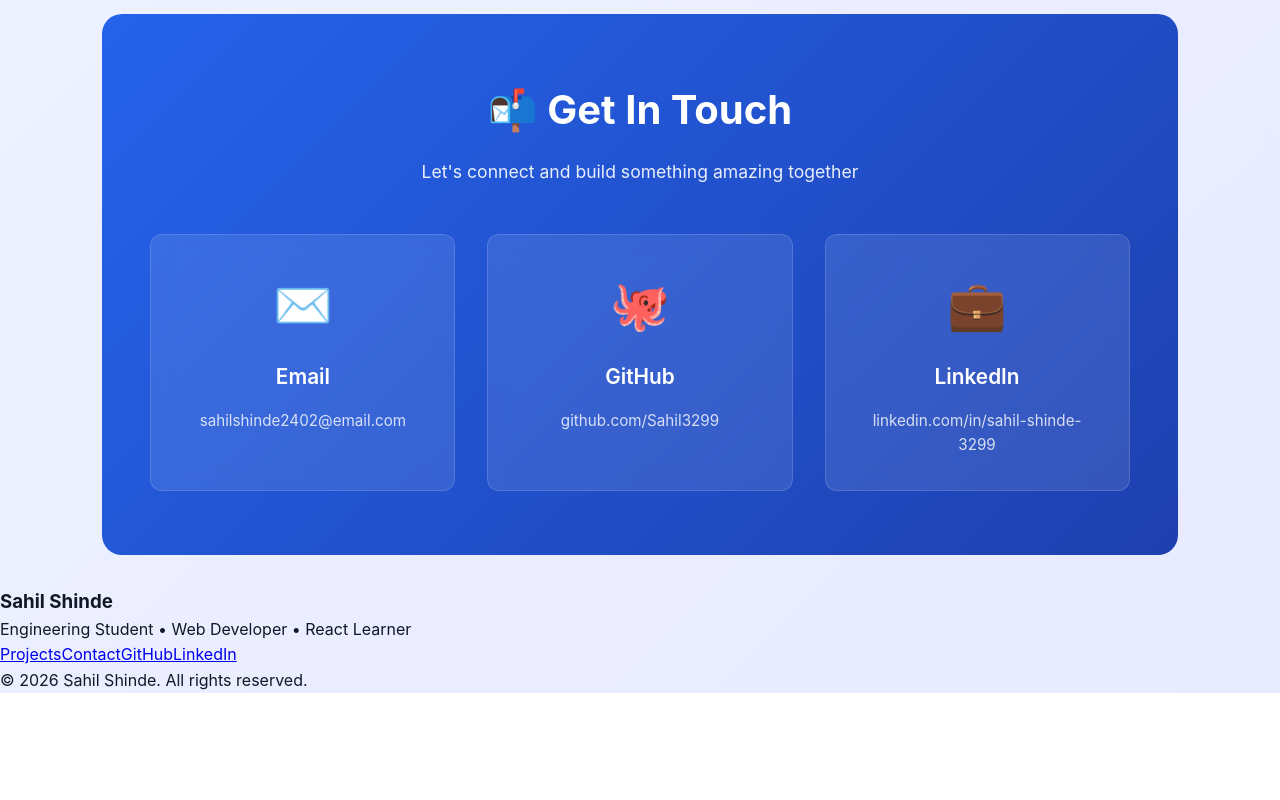
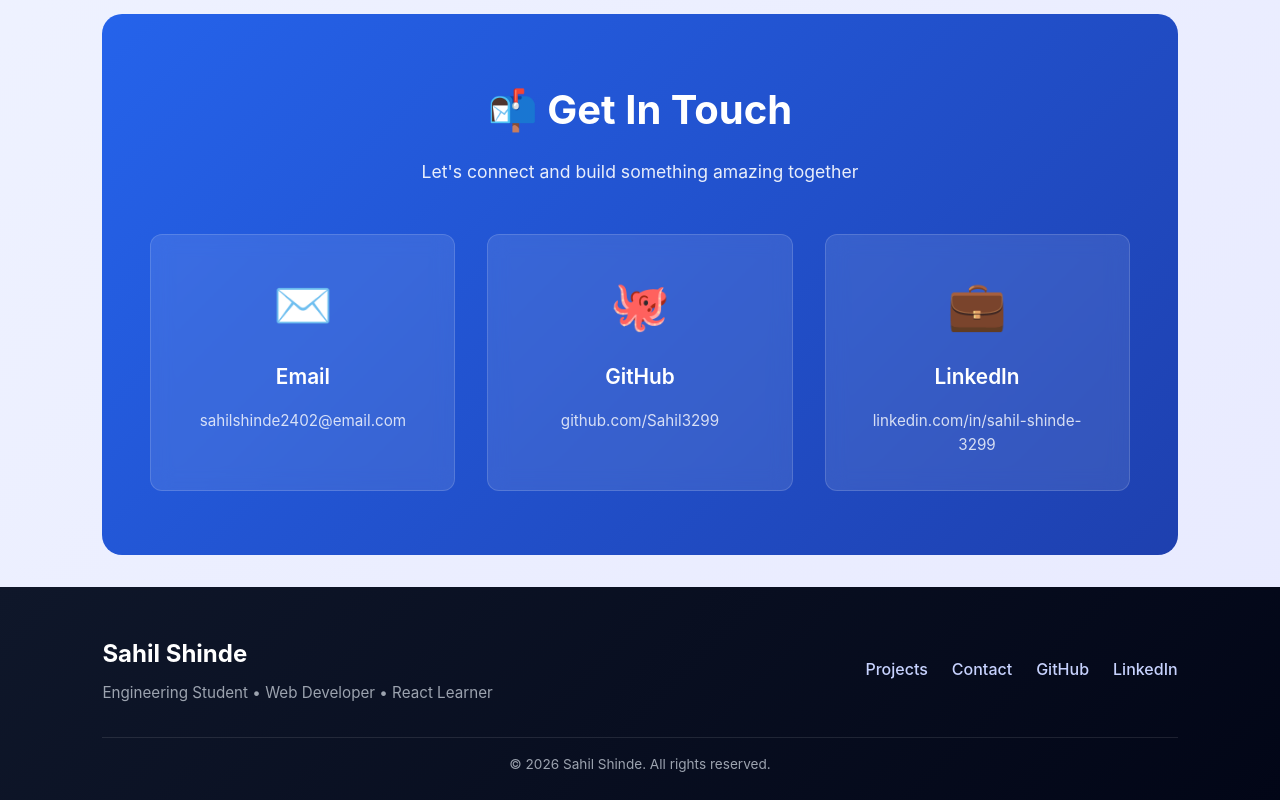
Before and after one commit to Sahil3299/sahil-portfolio, a React (Vite) app: page / in a window 1280 px wide. Shown: the part 3367-4167 px from the top of the page. Before the commit the page ends 4060 px from the top, so only its background shows below. Built offline with nearby package versions, Linux system fonts and the light colour scheme.

Commit message:
Update index.css

```diff
--- a/src/index.css
+++ b/src/index.css
@@ -451,6 +451,60 @@ main {
     transform: translateX(-50%) translateY(-5px);
   }
 }
+@media (max-width: 768px) {
+  .hero {
+    padding: 3rem 1.2rem;
+  }
+
+  .hero-title {
+    font-size: 2.4rem;
+  }
+
+  .hero-subtitle {
+    font-size: 1rem;
+  }
+
+  .hero-buttons {
+    flex-direction: column;
+    gap: 1rem;
+  }
+
+  .btn {
+    width: 100%;
+    text-align: center;
+  }
+
+  .hero-image {
+    width: 220px;
+    height: 220px;
+  }
+
+  .hero-stats {
+    flex-direction: column;
+    gap: 1rem;
+  }
+
+  .scroll-indicator {
+    display: none;
+  }
+}
+@media (max-width: 1024px) {
+  .hero-container {
+    flex-direction: column;
+    text-align: center;
+  }
+
+  .hero-content {
+    max-width: 100%;
+  }
+
+  .hero-buttons,
+  .hero-stats,
+  .hero-socials {
+    justify-content: center;
+  }
+}
+
 
 #about {
   background: rgba(255, 255, 255, 0.7);
@@ -753,6 +807,71 @@ main {
   font-size: 0.95rem;
   margin: 0;
 }
+
+/* ===== FOOTER ===== */
+.footer {
+  background: linear-gradient(135deg, #0f172a, #020617);
+  color: #e5e7eb;
+  padding: 3rem 8% 1.5rem;
+}
+
+.footer-container {
+  display: flex;
+  justify-content: space-between;
+  align-items: center;
+  flex-wrap: wrap;
+  gap: 2rem;
+}
+
+.footer-left h3 {
+  font-size: 1.5rem;
+  margin-bottom: 0.5rem;
+  color: #ffffff;
+}
+
+.footer-left p {
+  font-size: 0.95rem;
+  color: #9ca3af;
+}
+
+.footer-links {
+  display: flex;
+  gap: 1.5rem;
+  flex-wrap: wrap;
+}
+
+.footer-links a {
+  color: #c7d2fe;
+  text-decoration: none;
+  font-weight: 500;
+  transition: color 0.3s ease;
+}
+
+.footer-links a:hover {
+  color: #60a5fa;
+}
+
+.footer-bottom {
+  text-align: center;
+  margin-top: 2rem;
+  font-size: 0.85rem;
+  color: #9ca3af;
+  border-top: 1px solid rgba(255, 255, 255, 0.1);
+  padding-top: 1rem;
+}
+
+/* MOBILE */
+@media (max-width: 768px) {
+  .footer-container {
+    flex-direction: column;
+    text-align: center;
+  }
+
+  .footer-links {
+    justify-content: center;
+  }
+}
+
 
 /* ===== RESPONSIVE ===== */
 @media (max-width: 768px) {
```
